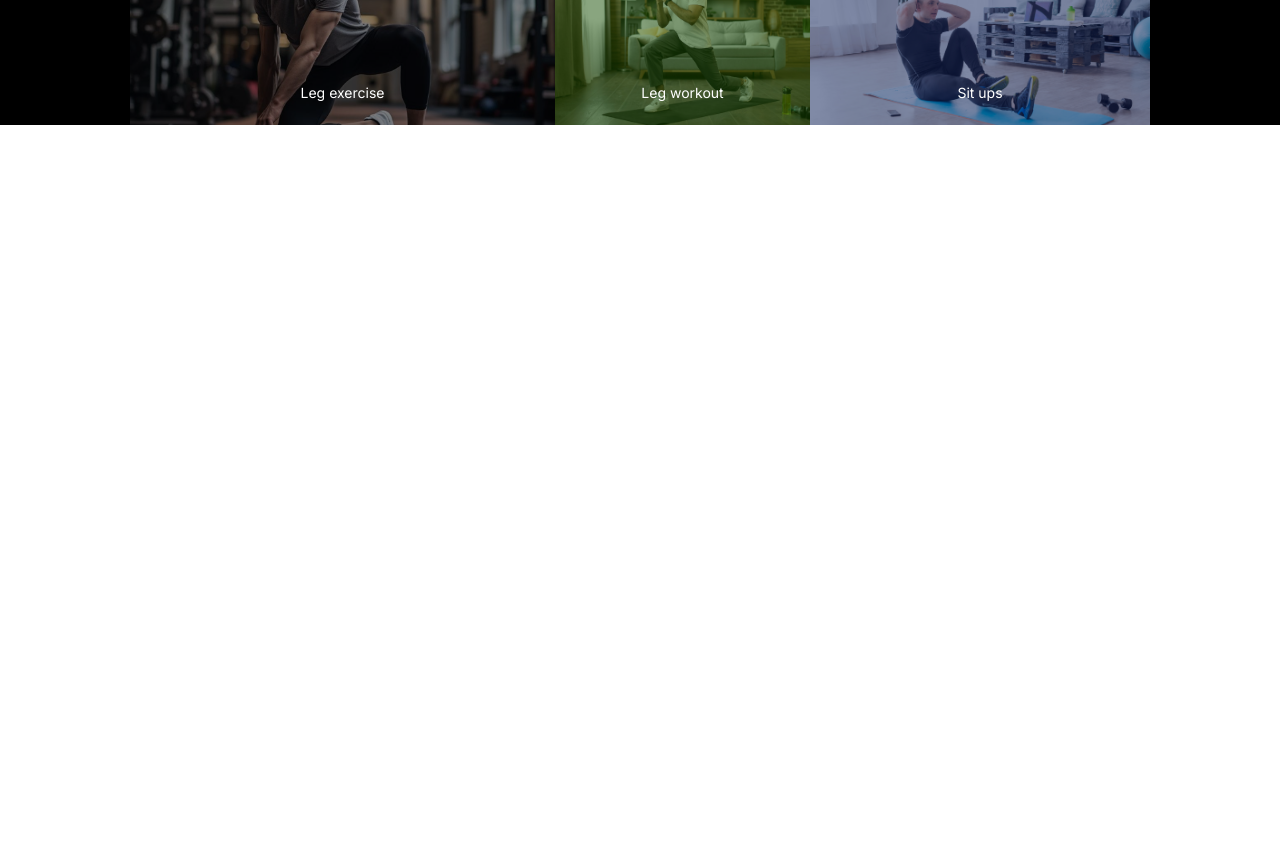
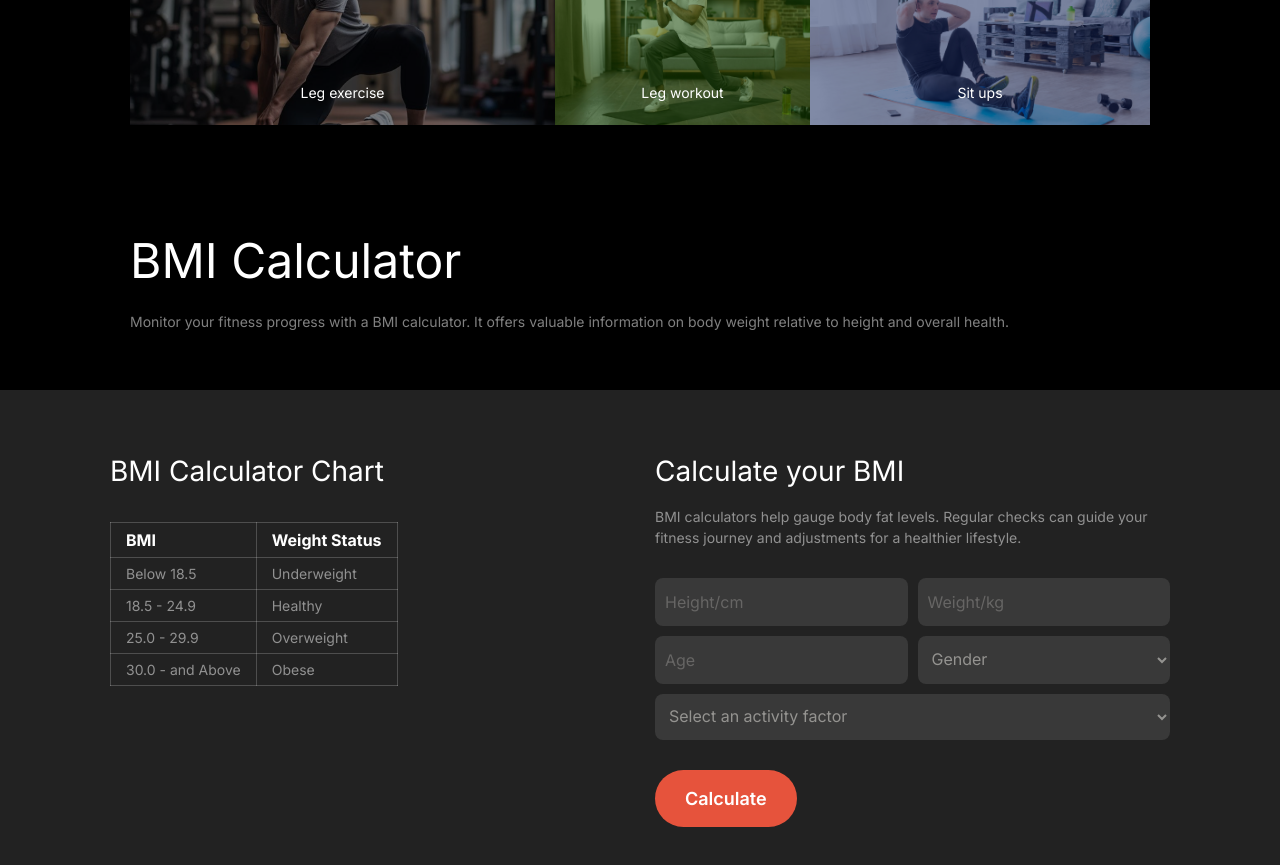
Before and after one commit to mrirakib04/landing-page-3, a React (Vite) app: page / in a window 1280 px wide. Shown: the part 2380-3245 px from the top of the page. Before the commit the page ends 2505 px from the top, so only its background shows below. Built offline with nearby package versions, Linux system fonts and the light colour scheme; a web font is replaced by a local one.

Commit message:
static calculator section added

```diff
--- a/src/App.css
+++ b/src/App.css
@@ -276,3 +276,88 @@ header ul li a:hover {
   padding: 5px 10px;
   border-radius: 10px;
 }
+
+/* calculator section */
+.calculator {
+  text-align: left;
+  padding-left: 10px;
+  padding-right: 10px;
+}
+.calculator2 {
+  background-color: #222222;
+  padding: 10px;
+}
+.calculator-content {
+  padding: 50px 0;
+  max-width: 1060px;
+  margin: 0 auto;
+  display: grid;
+  grid-template-columns: repeat(2, 1fr);
+  gap: 30px;
+}
+.calculator-content h3 {
+  font-size: 28px;
+}
+.calculator-content p {
+  font-size: 14px;
+  color: rgba(255, 255, 255, 0.5);
+  margin-top: 14px;
+}
+.calculator-chart table {
+  border: 1px solid rgba(255, 255, 255, 0.2);
+  border-collapse: collapse;
+  margin-top: 30px;
+  text-align: left;
+}
+.calculator-chart th,
+.calculator-chart td {
+  border: 1px solid rgba(255, 255, 255, 0.2);
+  padding: 5px 15px;
+}
+.calculator-chart th {
+  font-size: 16px;
+}
+.calculator-chart td {
+  font-size: 14px;
+  color: rgba(255, 255, 255, 0.5);
+}
+
+.input-table {
+  margin-top: 30px;
+  display: flex;
+  flex-direction: column;
+  gap: 10px;
+}
+.input-table input,
+.input-table select {
+  width: 100%;
+  background-color: rgba(255, 255, 255, 0.1);
+  border: none;
+  border-radius: 8px;
+  padding: 12px 0;
+  color: rgba(239, 237, 232, 0.5);
+}
+.input-table input::placeholder,
+.input-table select {
+  padding-left: 10px;
+}
+.input-table select {
+  cursor: pointer;
+  color: rgba(239, 237, 232, 0.5);
+}
+.input-table select option {
+  background-color: #222222;
+  border: none;
+}
+.input-row-col2 {
+  display: grid;
+  grid-template-columns: repeat(2, 1fr);
+  gap: 10px;
+}
+.input-row-col1 {
+  display: grid;
+  grid-template-columns: 1fr;
+}
+.bmi-calculate button {
+  margin-top: 30px;
+}
--- a/src/App.jsx
+++ b/src/App.jsx
@@ -193,6 +193,84 @@ function App() {
             </div>
           </div>
         </section>
+        {/* calculator section  */}
+        <section className="calculator">
+          <h2 className="section-title">BMI Calculator</h2>
+          <p className="section-info">
+            Monitor your fitness progress with a BMI calculator. It offers
+            valuable information on body weight relative to height and overall
+            health.
+          </p>
+        </section>
+        <div className="calculator2">
+          <div className="calculator-content">
+            <div className="calculator-chart">
+              <h3>BMI Calculator Chart</h3>
+              <table>
+                <thead>
+                  <tr>
+                    <th>BMI</th>
+                    <th>Weight Status</th>
+                  </tr>
+                </thead>
+                <tbody>
+                  <tr>
+                    <td>Below 18.5</td>
+                    <td>Underweight</td>
+                  </tr>
+                  <tr>
+                    <td>18.5 - 24.9</td>
+                    <td>Healthy</td>
+                  </tr>
+                  <tr>
+                    <td>25.0 - 29.9</td>
+                    <td>Overweight</td>
+                  </tr>
+                  <tr>
+                    <td>30.0 - and Above</td>
+                    <td>Obese</td>
+                  </tr>
+                </tbody>
+              </table>
+            </div>
+            <div className="bmi-calculate">
+              <h3>Calculate your BMI</h3>
+              <p>
+                BMI calculators help gauge body fat levels. Regular checks can
+                guide your fitness journey and adjustments for a healthier
+                lifestyle.
+              </p>
+              <div className="input-table">
+                <div className="input-row-col2">
+                  <input type="number" placeholder="Height/cm" />
+                  <input type="number" placeholder="Weight/kg" />
+                </div>
+                <div className="input-row-col2">
+                  <input type="number" placeholder="Age" />
+                  <select>
+                    <option value="">Gender</option>
+                    <option value="">Male</option>
+                    <option value="">Female</option>
+                    <option value="">Other</option>
+                  </select>
+                </div>
+                <div className="input-row-col1">
+                  <select name="" id="">
+                    <option value="">Select an activity factor</option>
+                    <option value="">Light exercise (1-3 days per week)</option>
+                    <option value="">
+                      Moderate exercise (3-5 days per week)
+                    </option>
+                    <option value="">Heavy exercise (6-7 days per week)</option>
+                  </select>
+                </div>
+              </div>
+              <button className="btn-primary hover:bg-[#e6533c]/60! transition">
+                Calculate
+              </button>
+            </div>
+          </div>
+        </div>
       </main>
     </div>
   );
```
